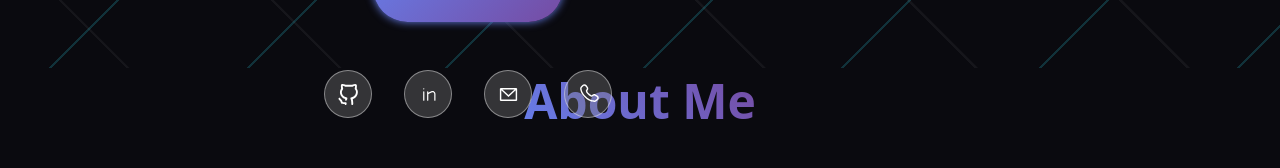
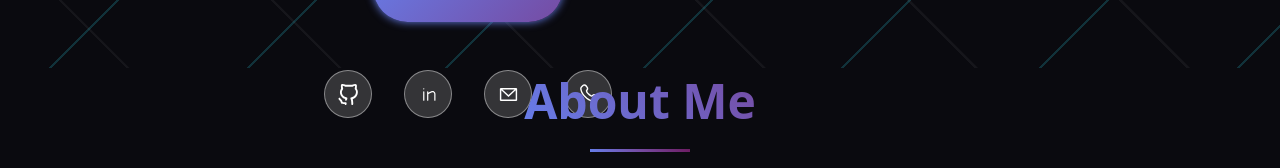
Before and after one commit to doctormike1992/Portfolio, a React (Vite) app: page / in a window 1280 px wide. Shown: the part 732-900 px from the top of the page. Built offline with nearby package versions, Linux system fonts and the light colour scheme.

Commit message:
added motion libary,animate hero and about section on scroll

```diff
--- a/src/App.scss
+++ b/src/App.scss
@@ -1,14 +1,9 @@
 $primary-color: #0a0a0f;
 
+html{
+  scroll-behavior: smooth;
+}
 
-*,
-*::after,
-*::before {
-  margin: 0;
-  padding: 0;
-  box-sizing: border-box;
-  // outline: 1px solid red;
-}
 #root {
   width: 100%;
   &::before,
@@ -72,7 +67,6 @@ body {
   background-position: center;
   background-size: cover;
   overflow-x: hidden;
-  scroll-behavior: smooth;
   width: 100%;
   font-family:
     system-ui,
--- a/src/components/About.jsx
+++ b/src/components/About.jsx
@@ -9,11 +9,18 @@ export default function About() {
       initial={{ y: 40, opacity: 0 }}
       whileInView={{ y: 0, opacity: 1 }}
       viewport={{ once: true }}
+      transition={{ duration: 0.8, ease: "easeOut" }}
       id="about"
     >
       <div id="aboutMe">
         <h1>About Me</h1>
-        <div id="aboutUnder"></div>
+        <motion.div
+          initial={{ width: 0 }}
+          whileInView={{ width: 100 }}
+          viewport={{ once: true }}
+          transition={{ duration: 0.9, ease: "easeOut" }}
+          id="aboutUnder"
+        ></motion.div>
       </div>
       <div id="aboutPara">
         <p>
--- a/src/components/Header.jsx
+++ b/src/components/Header.jsx
@@ -41,11 +41,10 @@ export default function Header() {
       <div className={nav ? "navBorder" : "openBorder"}></div>
       {small ? (
         <nav className={nav ? "openNav" : "closeNav"}>
-
           <a
             className={nav ? "openA" : "closeA"}
             style={{ transitionDelay: "0.1s" }}
-            href=""
+            href="#about"
           >
             About
           </a>
@@ -87,7 +86,7 @@ export default function Header() {
         </nav>
       ) : (
         <nav className="openNav">
-          <a href="">About</a>
+          <a href="#about">About</a>
           <a href="">Skills</a>
           <a href="">Projects</a>
           <a href="">Education</a>
--- a/src/components/Inrto.jsx
+++ b/src/components/Inrto.jsx
@@ -5,11 +5,19 @@ import github from "../assets/github.svg";
 import linkedin from "../assets/linkedin.svg";
 import email from "../assets/email.svg";
 import phone from "../assets/phone.svg";
+// eslint-disable-next-line no-unused-vars
+import { motion } from 'motion/react';
 
 export default function Intro() {
   return (
     <section id="intro">
-      <div id="introDiv">
+      <motion.div
+        initial={{ y: 10, opacity: 0 }}
+        whileInView={{ y: 0, opacity: 1 }}
+        viewport={{ once: true }}
+        transition={{ duration: 0.9, ease: "easeOut" }}
+        id="introDiv"
+      >
         <main>
           <div id="available">
             <span></span>
@@ -38,7 +46,10 @@ export default function Intro() {
               </a>
             </div>
             <div className="icon">
-              <a href="https://www.linkedin.com/in/%CE%BC%CE%B9%CF%87%CE%B1%CE%BB%CE%B7%CF%82-%CF%80%CF%81%CE%B9%CF%86%CF%84%CE%B7%CF%82-110005323/" target='_blank'>
+              <a
+                href="https://www.linkedin.com/in/%CE%BC%CE%B9%CF%87%CE%B1%CE%BB%CE%B7%CF%82-%CF%80%CF%81%CE%B9%CF%86%CF%84%CE%B7%CF%82-110005323/"
+                target="_blank"
+              >
                 <img src={linkedin} alt="linkedin logo" />
               </a>
             </div>
@@ -54,7 +65,7 @@ export default function Intro() {
             </div>
           </div>
         </main>
-      </div>
+      </motion.div>
       <div id="imgDiv">
         <div id="img" style={{ backgroundImage: `url(${image})` }}></div>
       </div>
--- a/src/styles/about.scss
+++ b/src/styles/about.scss
@@ -29,17 +29,6 @@ $underlineBackground: linear-gradient(
       height: 0.2rem;
       background: $underlineBackground;
       margin-top: 1rem;
-      animation: underScroll 0.8s ease;
-      animation-timeline: view();
-      animation-range: entry 0% cover 100%;
-      @keyframes underScroll {
-        from {
-          width: 0;
-        }
-        to {
-          width: 9rem;
-        }
-      }
     }
   }
   #aboutPara {
--- a/src/styles/intro.scss
+++ b/src/styles/intro.scss
@@ -50,20 +50,7 @@
     main{
       @include flexing(column,center );
       width: 50%;
-      & > div{
-        animation: srollIntro 1s ease forwards;
-      @keyframes srollIntro {
-        from{
-          transform: translateY(15%);
-          opacity: 0;
-        }
-        to{
-           transform: translateY(0%);
-           opacity: 1;
-        }
-      }
 
-      }
       #available {
       background: #657efc41;
       padding: 0.6rem 1.75rem;
```
